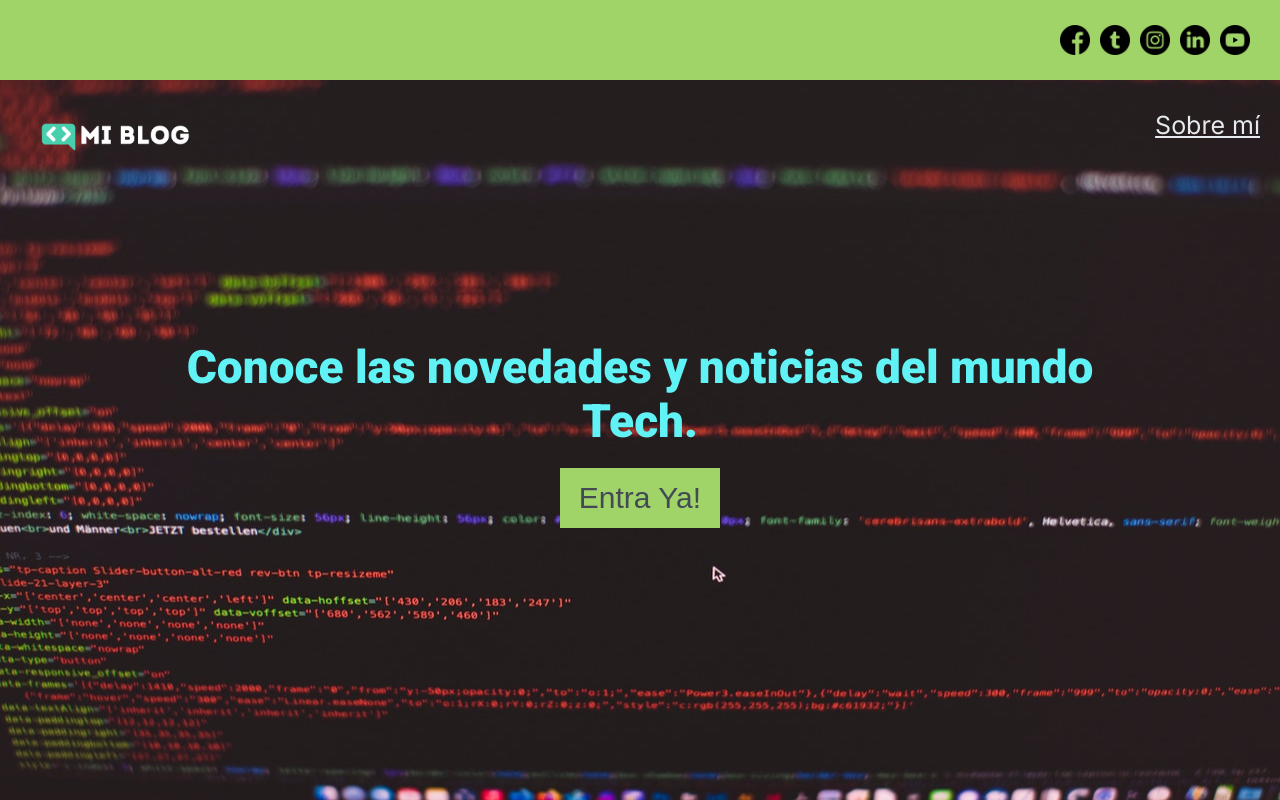
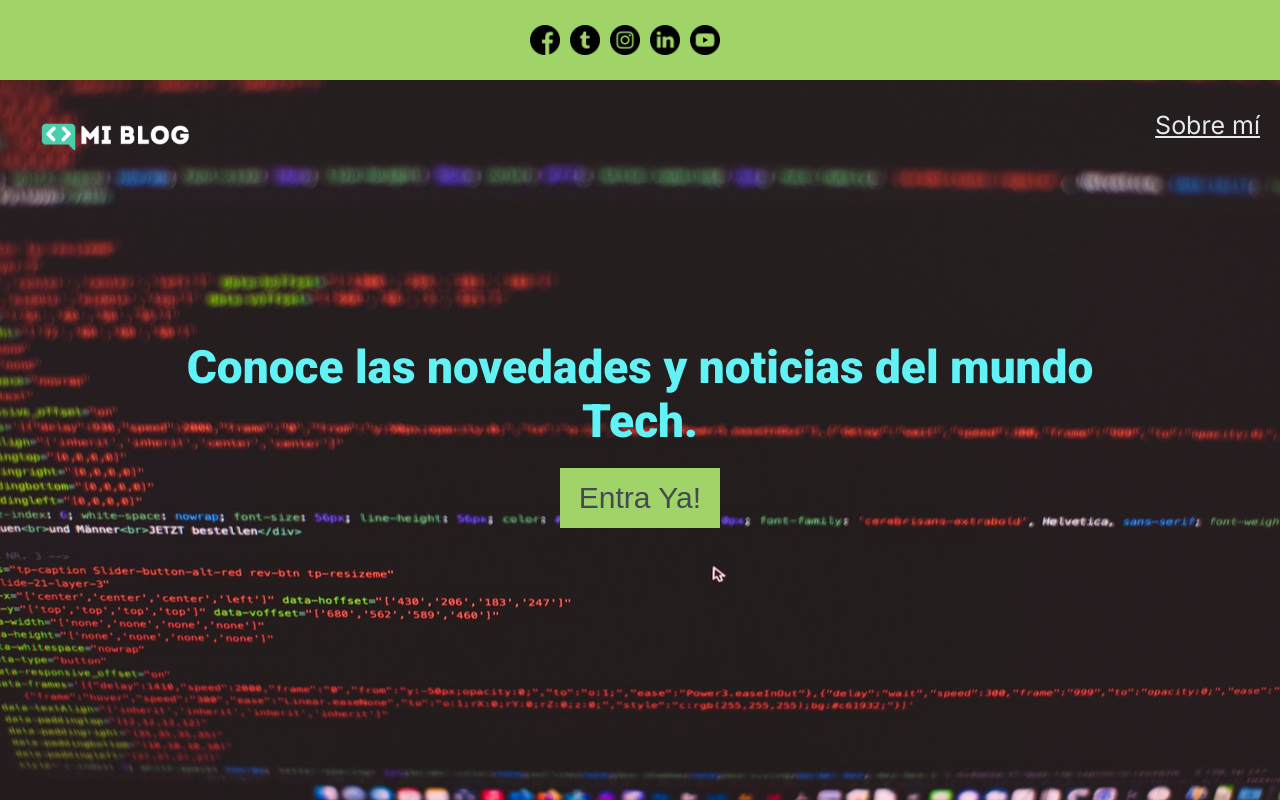
Before and after one commit to justiciero/justiciero.github.io, a plain HTML site: page index.html in a window 1280 px wide. Drawn offline with Linux system fonts and the light colour scheme.

Commit message:
Update index.css

```diff
--- a/css/index.css
+++ b/css/index.css
@@ -58,7 +58,7 @@ font-family: 'Roboto Slab', serif;
     height: 10vh;
     background-color: var(--B-secundario);
     display: flex;
-    justify-content: end;
+    justify-content: center;
     align-items: center;
  }
 
```
